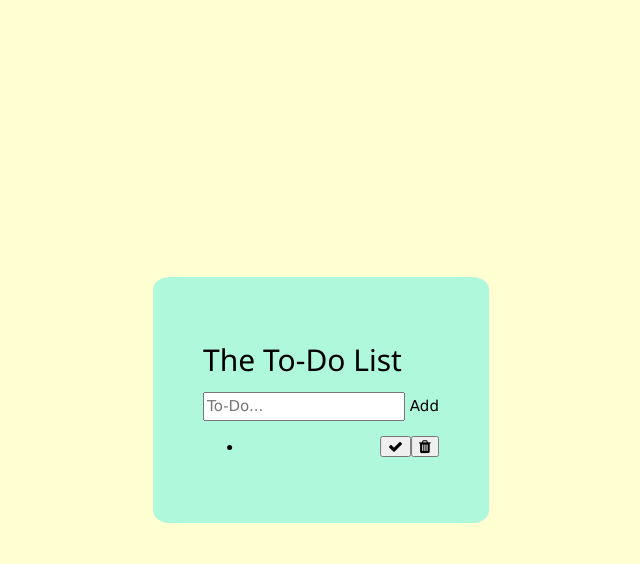
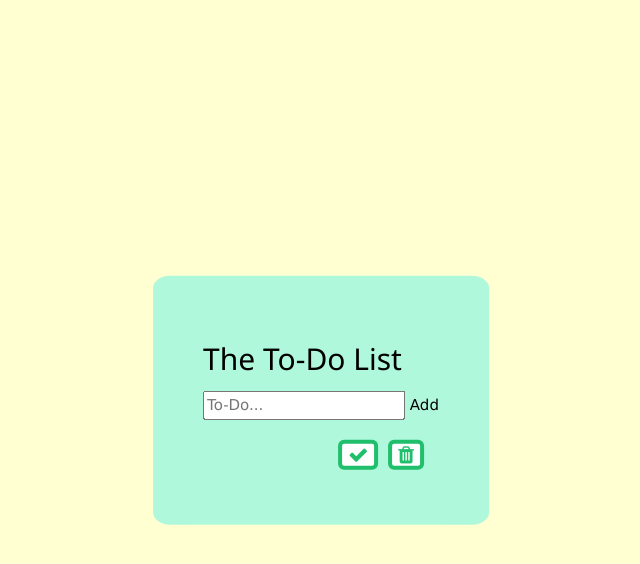
Before and after one commit to jtvkw2/To-Do-List, a plain HTML site: page index.html in a window 1280 px wide. Both pictures are taken after a click on the element "Add". Shown: the whole page, without its empty margins (319-959 px from the left). Drawn offline with nearby package versions, Linux system fonts and the light colour scheme.

Commit message:
Added styling to buttons

```diff
--- a/css/main.css
+++ b/css/main.css
@@ -20,7 +20,32 @@ button{
 
 }
 
+.entyList{
+  display: block;
+  margin: 10px;
+  font-size: 20px;
+}
+
 .checked{
   text-decoration: line-through;
   background-color: #39ff14;
+  padding: 5px;
+  border-radius: 5px;
 }
+
+.buttonClick{
+  color: #20bf6b !important;
+  background: #ffffff;
+  border: 4px solid #20bf6b !important;
+  border-radius: 6px;
+  display: inline-block;
+  transition: all 0.3s ease 0s;
+  margin: 5px;
+}
+
+buttonClick:hover {
+  color: #494949 !important;
+  border-radius: 10px;
+  border-color: #494949 !important;
+  transition: all 0.3s ease 0s;
+}
--- a/js/main.js
+++ b/js/main.js
@@ -6,12 +6,13 @@ function addElement(){
   var button = document.createElement("button");
   var checkmark = document.createElement("button");
   checkmark.setAttribute("id",idNum.toString());
-  checkmark.setAttribute("class", "fa fa-check");
+  checkmark.setAttribute("class", "fa fa-check buttonClick");
   checkmark.setAttribute("onclick", "checkElement(this.id)");
   button.setAttribute("id",idNum.toString());
-  button.setAttribute("class","fa fa-trash");
+  button.setAttribute("class","fa fa-trash buttonClick");
   button.setAttribute("onclick", "removeElement(this.id)");
   li.setAttribute("id",idNum.toString());
+  li.setAttribute("class","entyList");
   li.appendChild(document.createTextNode(item.value));
   li.appendChild(button);
   li.appendChild(checkmark);
```
